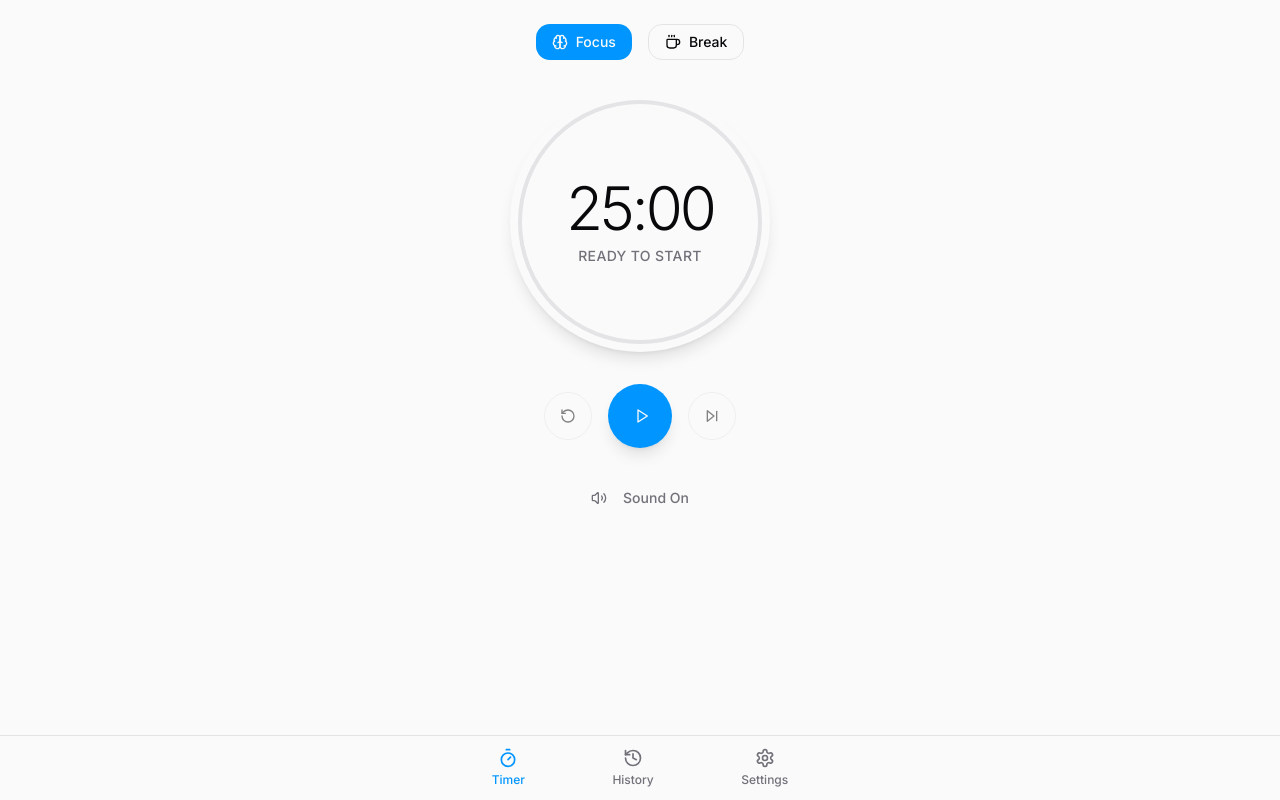
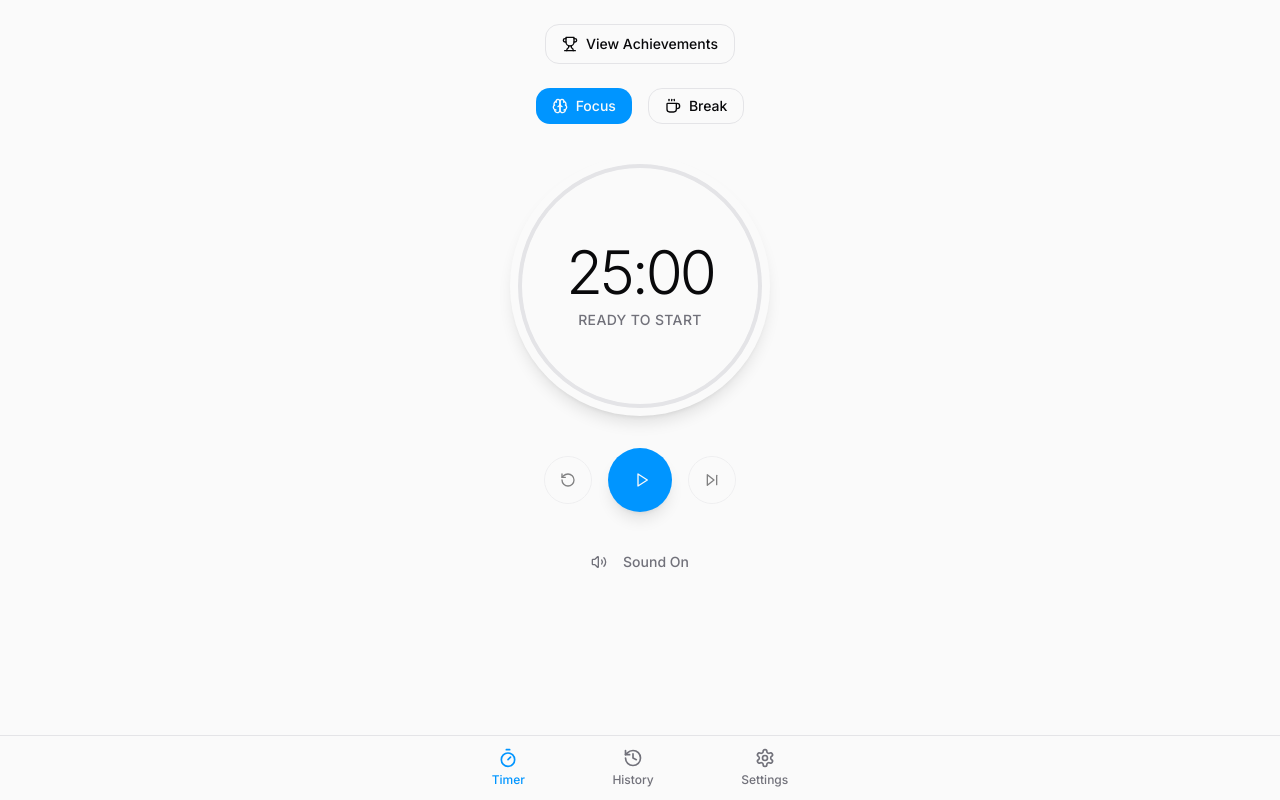
Before and after one commit to mimanojackson/focus-sprint-helper, a React (Vite) app: page / in a window 1280 px wide. Built offline with nearby package versions, Linux system fonts and the light colour scheme.

Commit message:
Add link to achievements page
Adds a link to the achievements page from the main page.

```diff
--- a/src/pages/Index.tsx
+++ b/src/pages/Index.tsx
@@ -3,8 +3,10 @@ import React from "react";
 import Timer from "@/components/Timer";
 import Layout from "@/components/Layout";
 import { useTimer } from "@/context/TimerContext";
-import { Flame } from "lucide-react";
+import { Flame, Trophy } from "lucide-react";
 import { cn } from "@/lib/utils";
+import { Link } from "react-router-dom";
+import { Button } from "@/components/ui/button";
 
 const Index = () => {
   const { streak } = useTimer();
@@ -22,6 +24,14 @@ const Index = () => {
           </span>
         </div>
       )}
+
+      <Link to="/achievements" className="block mb-6 w-fit mx-auto">
+        <Button variant="outline" className="flex items-center gap-2">
+          <Trophy size={16} />
+          <span>View Achievements</span>
+        </Button>
+      </Link>
+
       <Timer />
     </Layout>
   );
```
